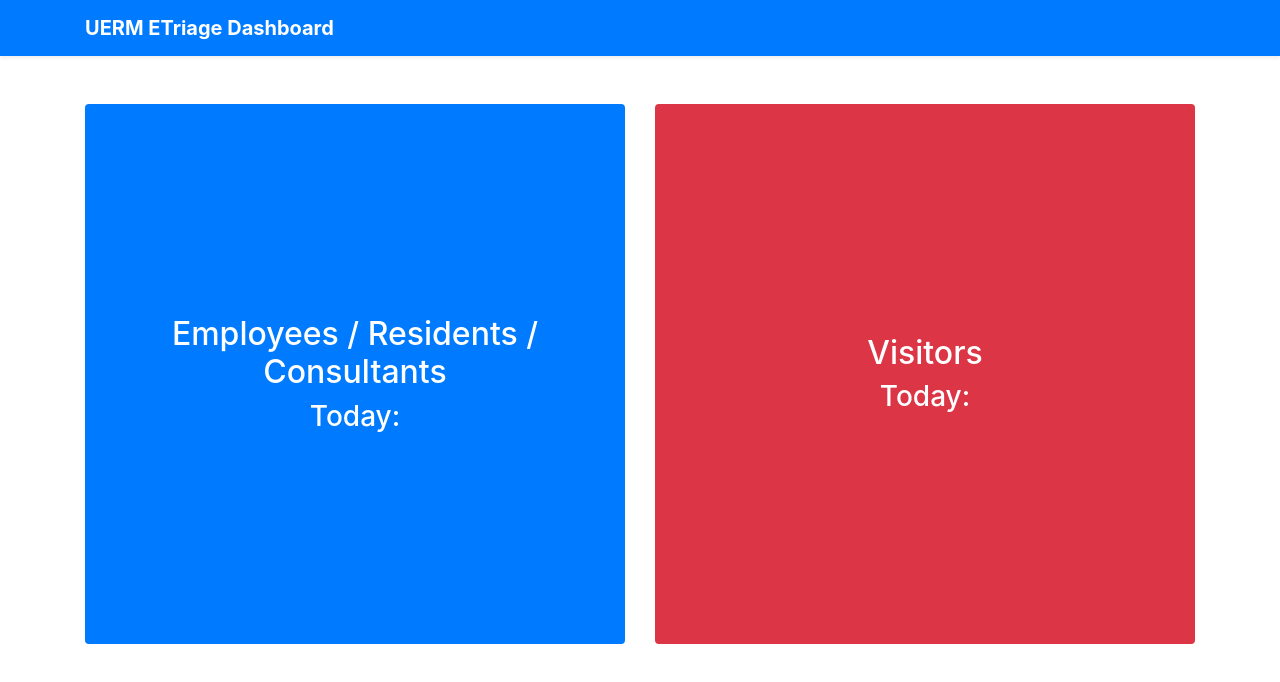
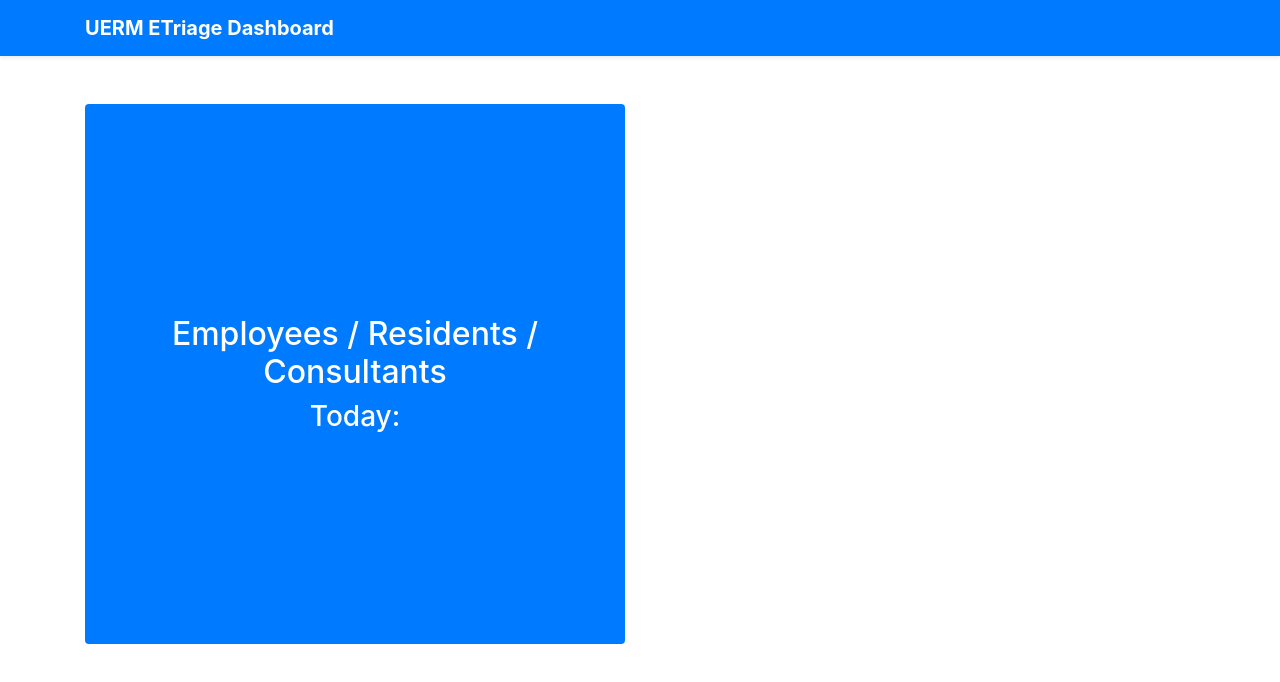
Before and after one commit to bernardthegreat/etriage-dashboard, a Vue app: page / in a window 1280 px wide. Shown: the top 682 px of the page. Built offline with nearby package versions, Linux system fonts and the light colour scheme; no server answers.

Commit message:
removed visitors

```diff
--- a/src/components/Dashboard.vue
+++ b/src/components/Dashboard.vue
@@ -50,13 +50,13 @@
           background: "bg-primary",
           count: "",
         },
-        {
-          name: "Visitors",
-          route: "visitors",
-          icon: "fa fa-users",
-          background: "bg-danger",
-          count: "",
-        },
+        // {
+        //   name: "Visitors",
+        //   route: "visitors",
+        //   icon: "fa fa-users",
+        //   background: "bg-danger",
+        //   count: "",
+        // },
       ],
       isDataLoaded: false,
     };
```
